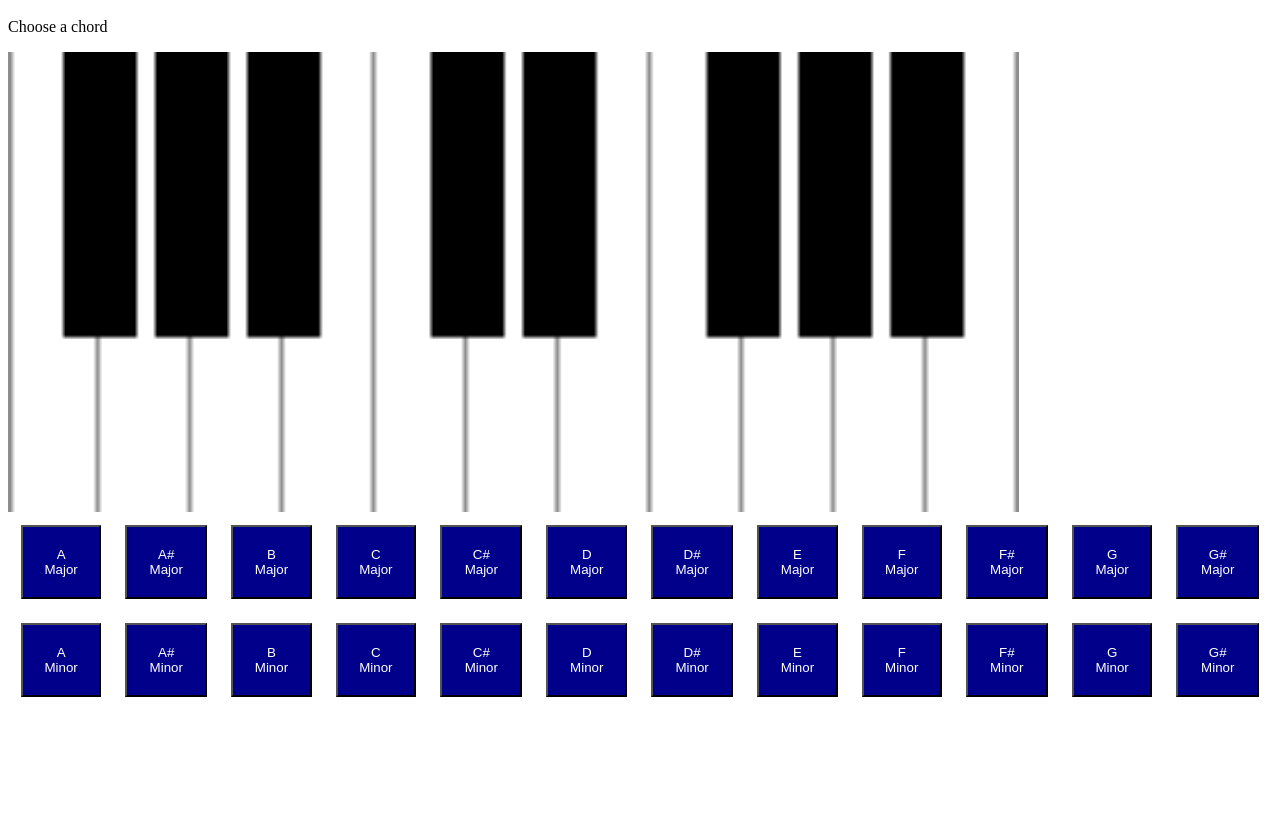
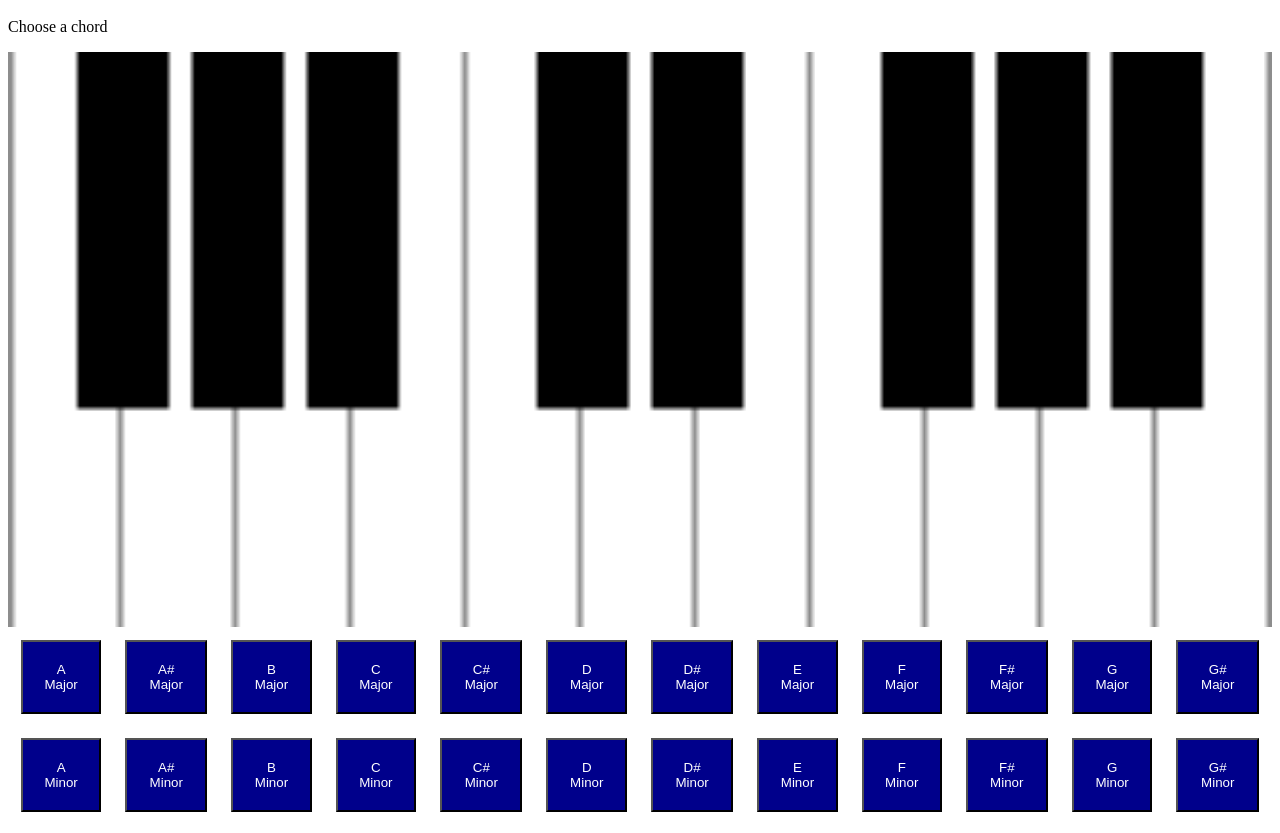
Before and after one commit to jpgilman56/Chords, a plain HTML site: page index.html in a window 1280 px wide. Shown: the part 48-881 px from the top of the page. Before the commit the page ends 800 px from the top, so only its background shows below. Drawn offline with Linux system fonts and the light colour scheme.

Commit message:
Update index.html
Made the paino bigger

```diff
--- a/index.html
+++ b/index.html
@@ -15,7 +15,7 @@
 
 <p>Choose a chord</p>
 
-<img id="pict" src="Blank.png" width=80% height=(80/22)%>
+<img id="pict" src="Blank.png" width=100% height=(10/22)%>
 
 <table style="width:100%">
   <tr>
```
